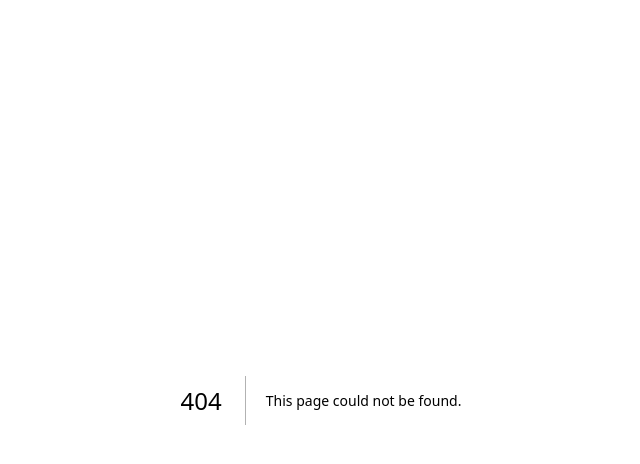
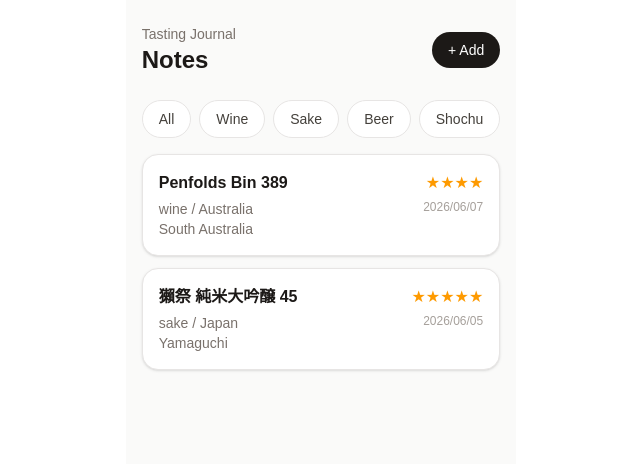
Before and after one commit to Yuji5117/tasting-journal, a Next.js app: page /notes in a window 1280 px wide. Before the commit this address had no page. Shown: the top 464 px of the page, without its empty margins (319-959 px from the left). Built offline with nearby package versions, Linux system fonts and the light colour scheme.

Commit message:
簡易的な一覧画面を作成

```diff
--- /dev/null
+++ b/app/notes/page.tsx
@@ -0,0 +1,32 @@
+import Link from "next/link";
+import { CategoryFilter } from "@/features/tasting-notes/components/CategoryFilter";
+import { NoteCard } from "@/features/tasting-notes/components/NoteCard";
+import { mockNotes } from "@/features/tasting-notes/data/mockNotes";
+
+export default function NotesPage() {
+  return (
+    <main className="mx-auto min-h-screen max-w-2xl bg-stone-50 px-4 py-6">
+      <header className="mb-6 flex items-center justify-between">
+        <div>
+          <p className="text-sm text-stone-500">Tasting Journal</p>
+          <h1 className="text-2xl font-bold text-stone-900">Notes</h1>
+        </div>
+
+        <Link
+          href="/notes/new"
+          className="rounded-full bg-stone-900 px-4 py-2 text-sm font-medium text-white"
+        >
+          + Add
+        </Link>
+      </header>
+
+      <CategoryFilter />
+
+      <section className="space-y-3">
+        {mockNotes.map((note) => (
+          <NoteCard key={note.id} note={note} />
+        ))}
+      </section>
+    </main>
+  );
+}
```
